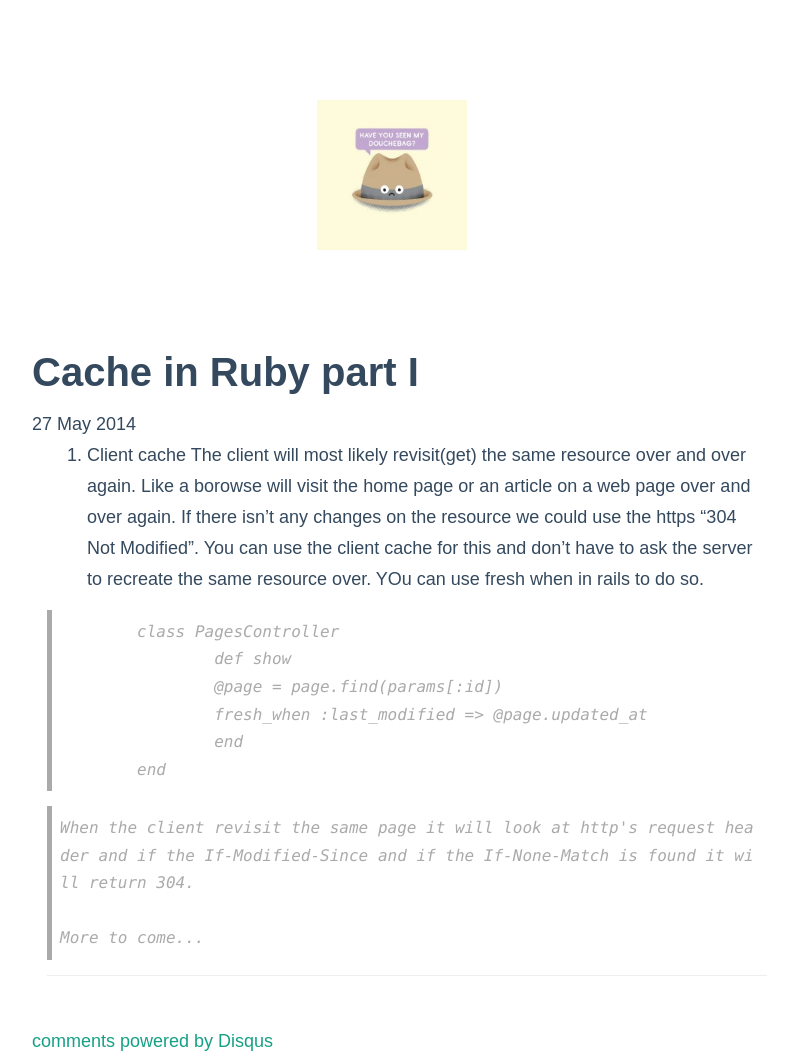
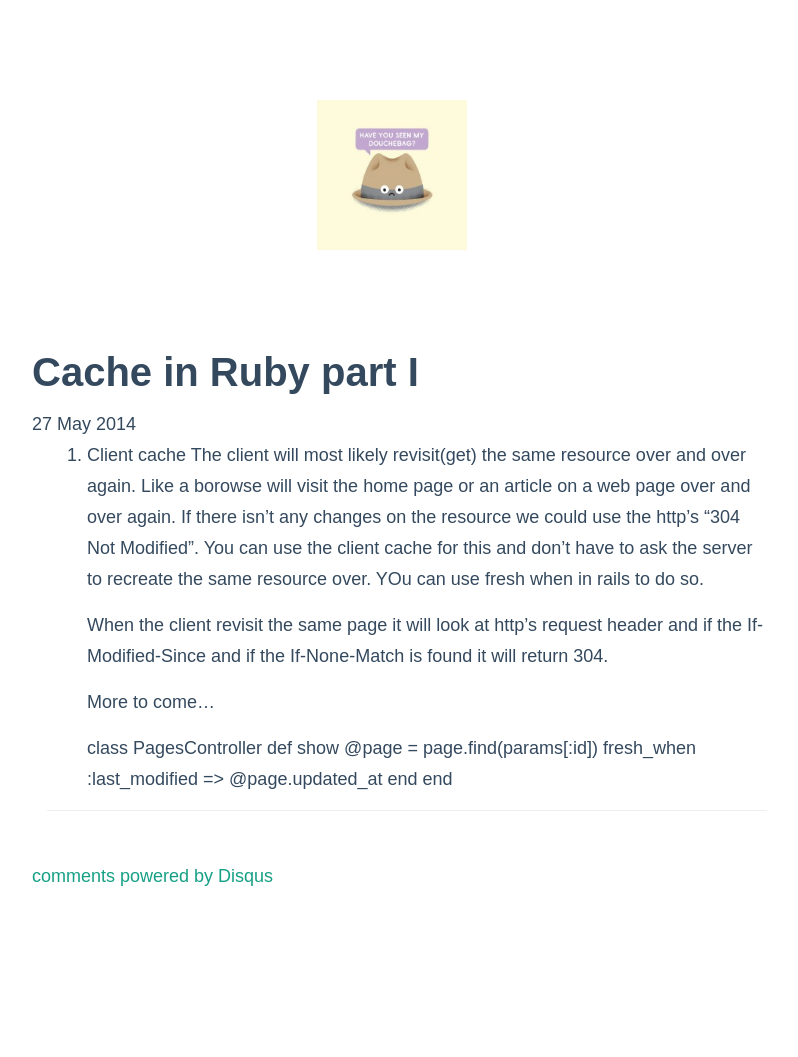
Before and after one commit to jinhster/jinhster.github.io, a Jekyll site: the page built from _posts/2014-05-27-cache-in-ruby-part-I.md, in a window 1280 px wide. Shown: the whole page, without its empty margins (248-1046 px from the left). Built offline with Jekyll 4.4.1, drawn with Linux system fonts in a browser that asks for light colours; Markdown is read by kramdown in place of the engine named in the settings; comment, search, counter and statistics services are not loaded; after the commit the page ends 900 px from its top, so only the background shows below that.

Commit message:
Update post
Update post

```diff
--- a/_posts/2014-05-27-cache-in-ruby-part-I.md
+++ b/_posts/2014-05-27-cache-in-ruby-part-I.md
@@ -6,9 +6,11 @@ categories: coding
 ---
 
 1. Client cache
-	The client will most likely revisit(get) the same resource over and over again. Like a borowse will visit the home page or an article on a web page over and over again. If there isn't any changes on the resource we could use the https "304 Not Modified". You can use the client cache for this and don't have to ask the server to recreate the same resource over. YOu can use fresh when in rails to do so.
+	The client will most likely revisit(get) the same resource over and over again. Like a borowse will visit the home page or an article on a web page over and over again. If there isn't any changes on the resource we could use the http's "304 Not Modified". You can use the client cache for this and don't have to ask the server to recreate the same resource over. YOu can use fresh when in rails to do so.
 
-{% highlight ruby %}
+	When the client revisit the same page it will look at http's request header and if the If-Modified-Since and if the If-None-Match is found it will return 304.
+
+	More to come...
 
 	class PagesController
   		def show
@@ -16,9 +18,3 @@ categories: coding
     		fresh_when :last_modified => @page.updated_at
  		end
 	end
-
-{% endhighlight %}
-
-	When the client revisit the same page it will look at http's request header and if the If-Modified-Since and if the If-None-Match is found it will return 304.
-
-	More to come...
```
